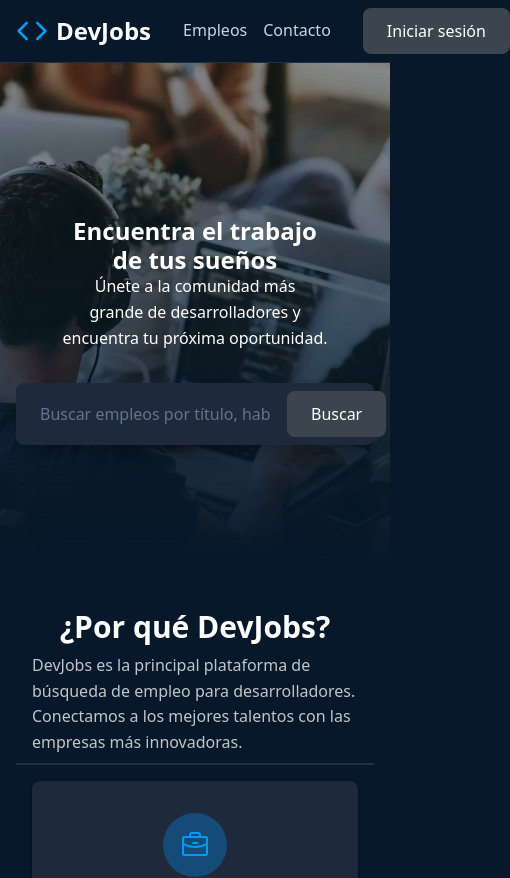
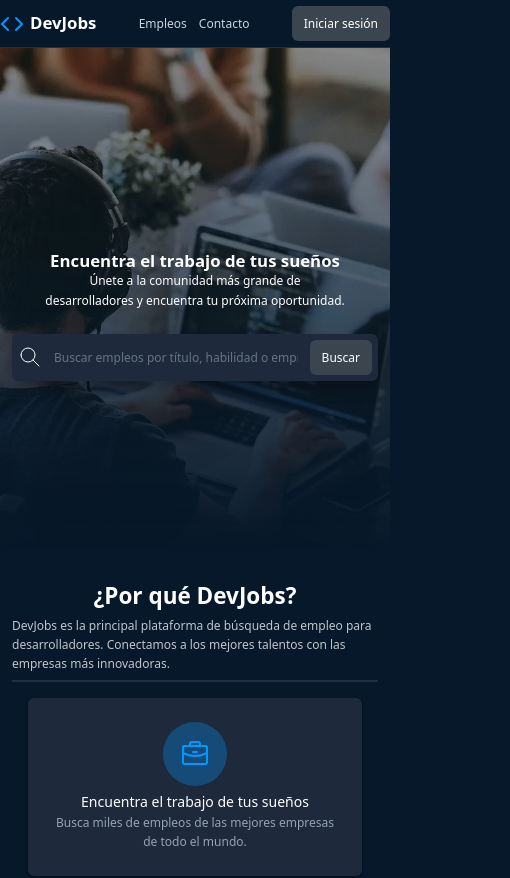
Before and after one commit to javierpd45/devjobs-frontend, a React (Vite) app: page / in a window 390 px wide. Shown: the top 878 px of the page, 510 px wide, since content can reach past the window. Built offline with nearby package versions, Linux system fonts and the light colour scheme.

Commit message:
style: add full responsive pages

```diff
--- a/index.html
+++ b/index.html
@@ -6,6 +6,7 @@
       name="description"
       content="Listado con empleos y filtros para encontrar el trabajo de tus sueños."
     />
+    <meta name="viewport" content="width=device-width, initial-scale=1.0" />
   </head>
   <body>
     <div id="root"></div>
--- a/src/components/ApplyButton/ApplyButton.module.css
+++ b/src/components/ApplyButton/ApplyButton.module.css
@@ -1,5 +1,5 @@
 .applyButton {
-  width: 100%;
+  /* width: 100%; */
   background: #09f;
   color: white;
   border: none;
--- a/src/components/JobCard/JobCard.module.css
+++ b/src/components/JobCard/JobCard.module.css
@@ -15,6 +15,14 @@
   margin-left: auto;
 }
 
+@media (max-width: 640px) {
+  .actions {
+    flex-direction: row;
+    margin-left: 0;
+    align-items: center;
+  }
+}
+
 .details {
   color: #09f;
   background: none;
--- a/src/index.css
+++ b/src/index.css
@@ -85,25 +85,42 @@ h1 {
   }
 }
 
+@media (max-width: 640px) {
+  h1 {
+    font-size: 1.4rem;
+  }
+}
+
 h1 + p {
   text-wrap: balance;
   margin-bottom: 2rem;
 }
 
-/* Header */
+/* Header AQUI */
 header {
   border-bottom: 1px solid var(--border);
   background: var(--background);
-  padding: 0.5rem 1rem;
   display: flex;
   align-items: center;
   justify-content: space-between;
-  gap: 2rem;
 
   h2 {
     font-size: 1.25rem;
     font-weight: 700;
     color: var(--text-primary);
+  }
+}
+
+@media (min-width: 640px) {
+  header {
+    gap: 2rem;
+    padding: 0.5rem 0.1rem;
+  }
+}
+
+@media (max-width: 640px) {
+  header {
+    padding-block: 0.5rem;
   }
 }
 
@@ -162,6 +179,7 @@ main > section:nth-child(1) {
     padding-top: 36px;
   }
 
+  /* Background image */
   & > img {
     position: absolute;
     width: 100%;
@@ -247,6 +265,12 @@ button {
   &:disabled {
     opacity: 0.5;
     pointer-events: none;
+  }
+}
+
+@media (max-width: 640px) {
+  button {
+    padding: 0.75rem 1rem;
   }
 }
 
@@ -404,6 +428,7 @@ article {
 .jobs-listings {
   border: 1px solid rgba(255, 255, 255, 0.3);
   border-radius: 1rem;
+}
 
 .job-listing-card {
   background: none;
@@ -432,6 +457,12 @@ article {
   &:last-child {
     border-bottom: none;
   }
+}
+
+@media (max-width: 640px) {
+  .job-listing-card {
+    flex-direction: column;
+    align-items: center;
   }
 }
 
@@ -507,3 +538,10 @@ article {
     font-size: 1.125rem;
   }
 }
+
+/* Hacer más pequeño el texto en móviles de toda la UI */
+@media (max-width: 640px) {
+  html {
+    font-size: 12px;
+  }
+}
--- a/src/pages/Auth.module.css
+++ b/src/pages/Auth.module.css
@@ -16,6 +16,7 @@
 }
 
 .title {
+  display: block;
   font-size: 2rem;
   font-weight: bold;
   color: var(--text-primary);
```
Lines whose indentation alone changed are shown as unchanged.
